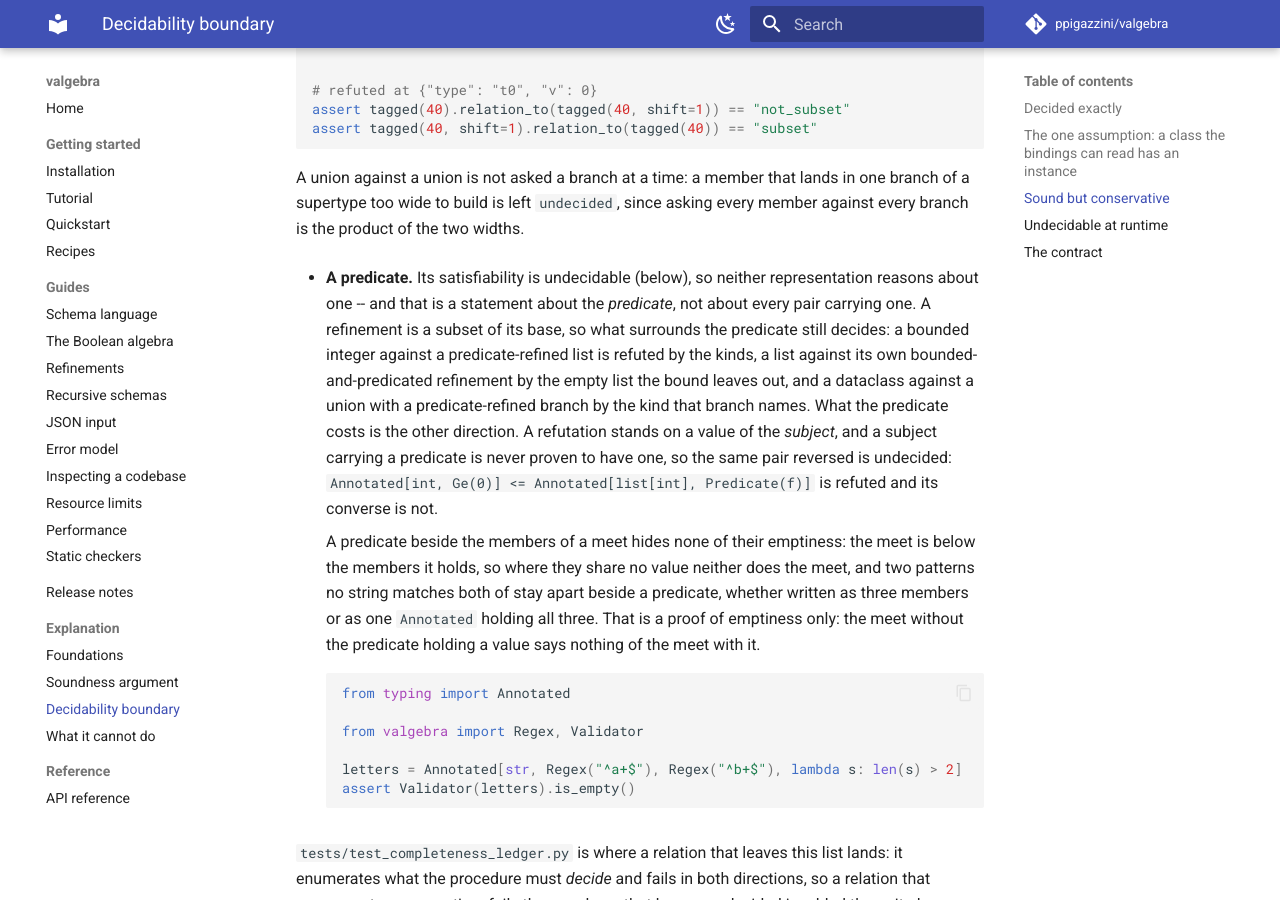
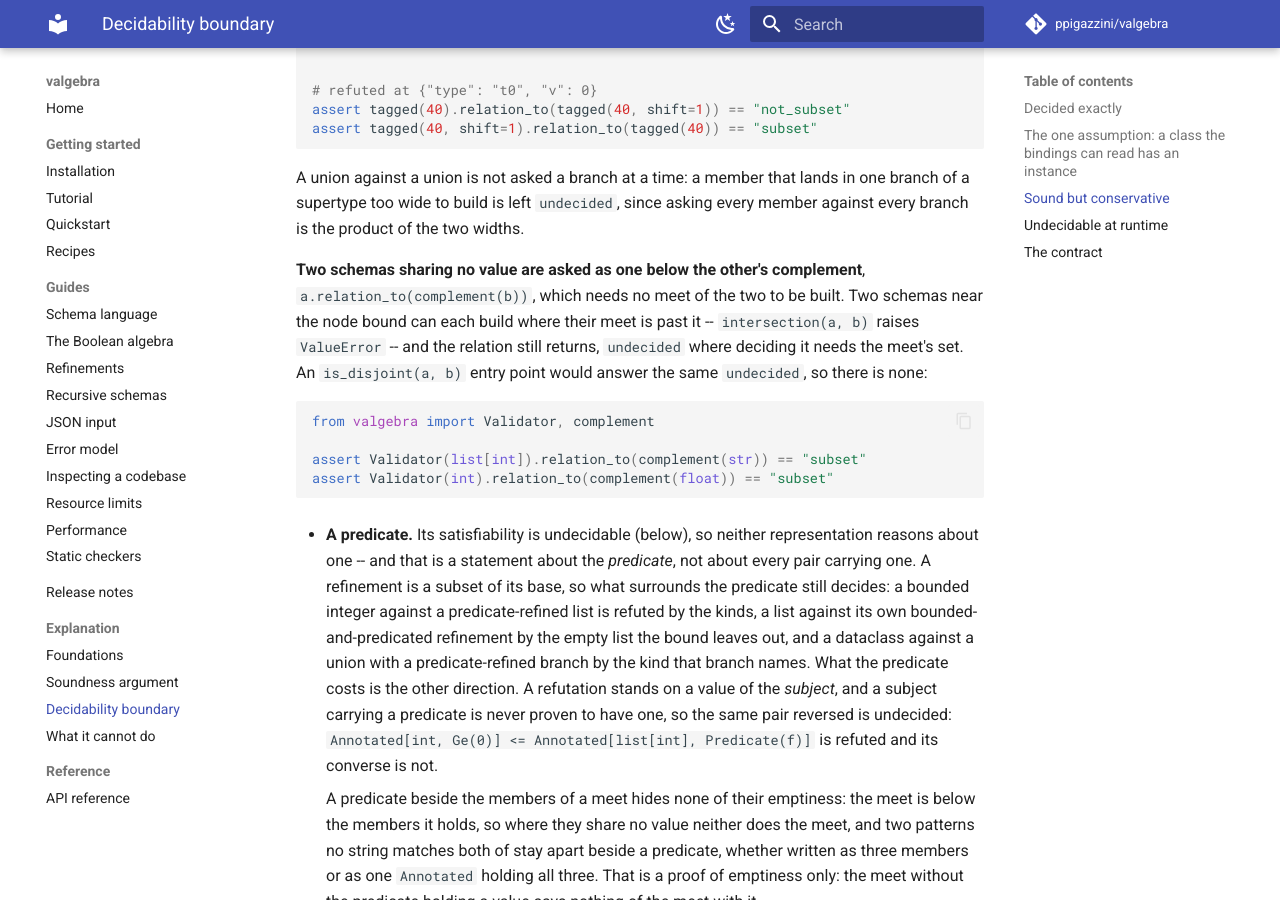
Before and after one commit to ppigazzini/valgebra, an MkDocs documentation site: the page built from docs/15-decidability.md, in a window 1280 px wide and 900 px high, scrolled down 21318 px. Built offline with MkDocs 1.6.1 and Material for MkDocs 9.7.7, drawn with Linux system fonts in a browser that asks for light colours; comment, search, counter and statistics services are not loaded.

Commit message:
docs: the decidability page names the spelling of disjointness
Two schemas sharing no value are asked as one below the other's complement,
which builds no meet of the two. Two schemas near the node bound can each
build where their meet is past it, and the relation returns, undecided where
deciding it needs the meet's set. An is_disjoint entry point would answer the
same, so there is none, and the page says so beside the node bound where the
next proposal for one starts.

````diff
--- a/docs/15-decidability.md
+++ b/docs/15-decidability.md
@@ -1090,6 +1090,21 @@ the shape. What is left below is what the descriptor cannot hold.
   in one branch of a supertype too wide to build is left `undecided`, since
   asking every member against every branch is the product of the two widths.
 
+  **Two schemas sharing no value are asked as one below the other's
+  complement**, `a.relation_to(complement(b))`, which needs no meet of the two
+  to be built. Two schemas near the node bound can each build where their
+  meet is past it -- `intersection(a, b)` raises `ValueError` -- and the
+  relation still returns, `undecided` where deciding it needs the meet's set.
+  An `is_disjoint(a, b)` entry point would answer the same `undecided`, so
+  there is none:
+
+  ```python
+  from valgebra import Validator, complement
+
+  assert Validator(list[int]).relation_to(complement(str)) == "subset"
+  assert Validator(int).relation_to(complement(float)) == "subset"
+  ```
+
 - **A predicate.** Its satisfiability is undecidable (below), so neither
   representation reasons about one -- and that is a statement about the
   *predicate*, not about every pair carrying one. A refinement is a subset of
````
